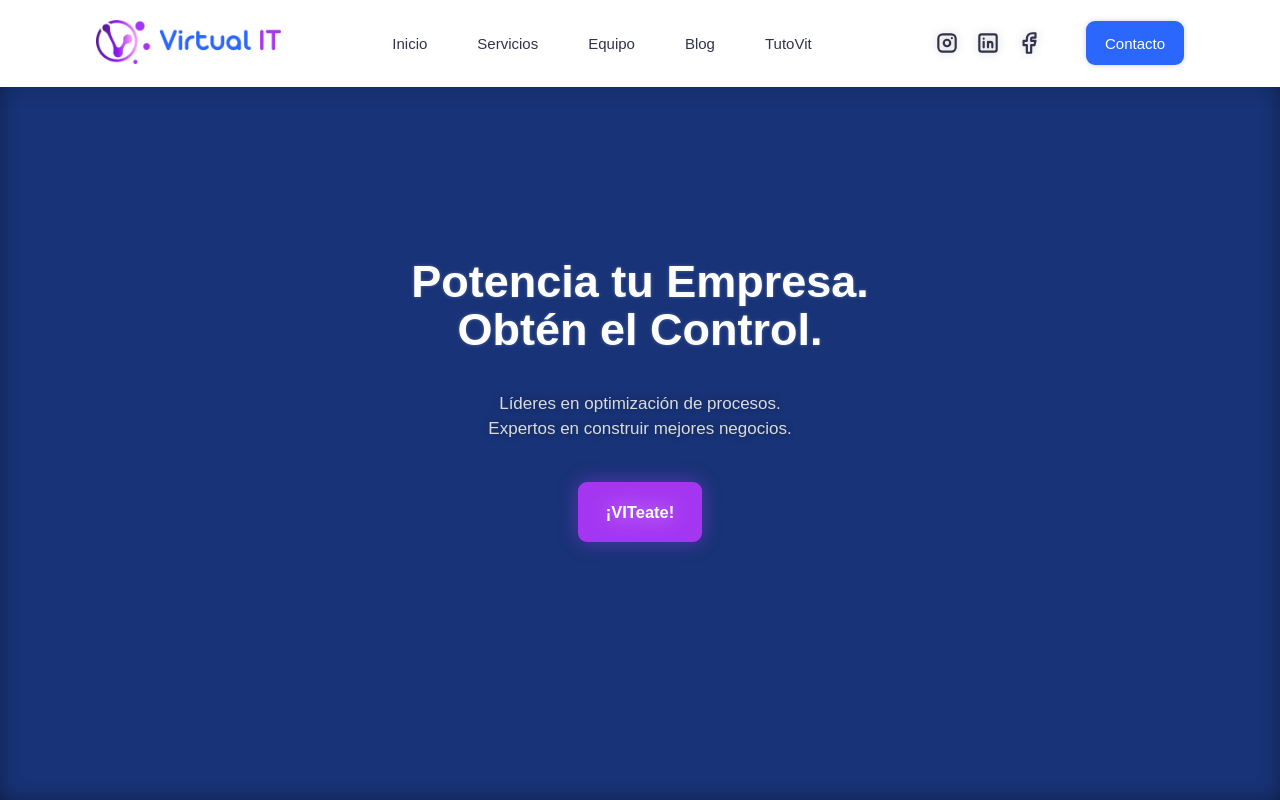
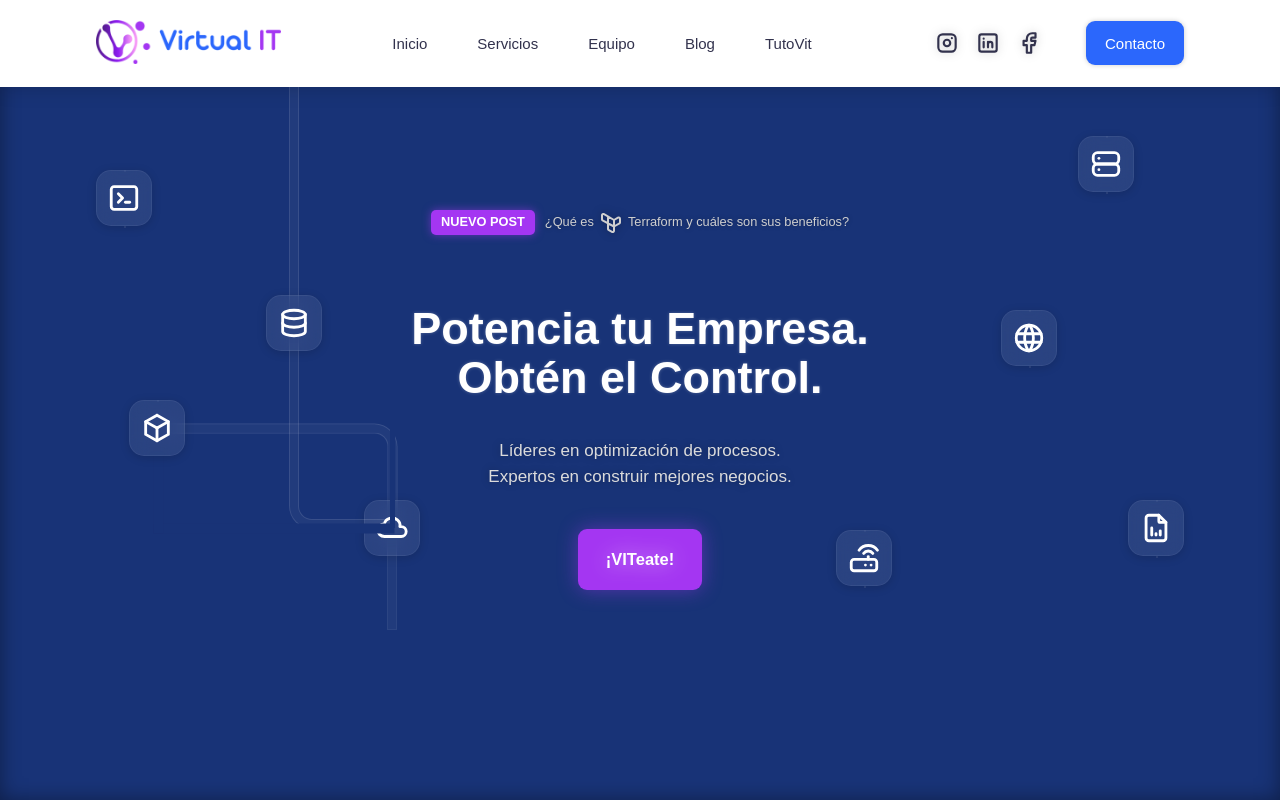
Before and after one commit to ivanbonomi13/vit-site, a React (Vite) app: page / in a window 1280 px wide. Built offline with nearby package versions, Linux system fonts and the light colour scheme; a web font is replaced by a local one.

Commit message:
add bg styles

```diff
--- a/public/styles/components/hero.css
+++ b/public/styles/components/hero.css
@@ -4,6 +4,7 @@
 }
 
 .hero {
+    overflow: hidden;
     background-color: #183377;
     box-shadow: inset 0 0 20px #0006;
 }
@@ -19,8 +20,71 @@
 }
 
 .hero__container * {
+    z-index: 1;
     display: block;
 }
+
+/* TOP AD */
+
+.hero-top-ad {
+    display: flex;
+    align-items: center;
+    justify-content: center;
+    font-size: 12.8px;
+    margin-bottom: 70px;
+}
+
+.hero-top-ad-box {
+    font-weight: 600;
+    background-color: var(--main-purple);
+    padding: 6px 10px;
+    border-radius: 5px;
+    margin-right: 10px;
+    box-shadow: 0 0 8px #a436f28e;
+}
+
+.hero-top-ad-link {
+    display: flex;
+    align-items: center;
+}
+
+.hero-top-ad-link:hover > .hero-top-ad-link-comment {
+    color: #fff
+}
+
+.hero-top-ad-link:hover > .hero-top-ad-link-icon {
+    stroke: #fff
+}
+
+.hero-top-ad-link-comment {
+    color: #cfcfcf;
+    transition: color .2s ease-in-out;
+    text-shadow: 0 0 5px #0005;
+}
+
+.hero-top-ad-link-icon {
+    width: 24px;
+    stroke: #cfcfcf;
+    stroke-width: 2;
+    transition: stroke .2s ease-in-out;
+    filter: drop-shadow(0 0 5px #0005);
+}
+
+.hero-top-ad-link-icon:first-of-type {
+    margin: 0 5px;
+}
+
+.hero-top-ad-link-icon:last-of-type {
+    width: 0;
+    transition: width .2s ease-in-out, margin-left .2s ease-in-out;
+}
+
+.hero-top-ad-link:hover > .hero-top-ad-link-icon:last-of-type {
+    width: 24px;
+    margin-left: 5px;
+}
+
+/* MAIN QUOTE */
 
 .hero-main-quote {
     line-height: 1.08;
--- /dev/null
+++ b/public/styles/components/herobg.css
@@ -0,0 +1,182 @@
+.hero-bg {
+    position: absolute;
+    width: 100%;
+    height: 100%;
+    z-index: 0;
+}
+
+.hero-bg-box {
+    position: absolute;
+    width: fit-content;
+
+    @starting-style {
+        transform: translateY(400px);
+    };
+}
+
+.hero-bg-icon {
+    position: relative;
+    width: 56px;
+    stroke-width: 2;
+    stroke: #fff;
+    border-radius: 15px;
+    padding: 10px;
+    background-color: rgba(255, 255, 255, 0.08);
+    border: 1px solid rgba(255, 255, 255, 0.06);
+    backdrop-filter: blur(10px);
+    box-shadow: 0 2px 10px #00000026;
+    transition: scale .2s ease;
+}
+
+.hero-bg-icon:hover {
+    scale: 1.08;
+}
+
+.hero-bg-icon:active {
+    scale: 0.92;
+}
+
+.hero-bg-box::after, .hero-bg-box::before {
+    content: '';
+    position: absolute;
+    background-color: rgba(255, 255, 255, 0.038);
+    border: 1px solid rgba(255, 255, 255, 0.05);
+    opacity: 1;
+
+    transition: opacity 2s ease-in-out;
+
+    @starting-styles {
+        opacity: 0;
+    }
+}
+
+/* CONSOLE */
+
+.hero-bg-box:first-of-type {
+    top: 170px;
+    left: 0;
+
+    transition: transform .7s ease-in-out;
+}
+
+/* CONTAINER */
+
+.hero-bg-box:nth-of-type(2) {
+    z-index: 5;
+    top: 400px;
+    left: 32.5px;
+
+    transition: transform 1s ease-in-out;
+}
+
+.hero-bg-box:nth-of-type(2):after {
+    width: 231.5px;
+    height: 95.5px;
+    top: 50%;
+    left: 50%;
+    background: none;
+    border: 10px solid #183377;
+    border-top: none;
+    border-right: none;
+    transform: translate(-3.5px, -.5px);
+    z-index: -3;
+}
+
+/* DATABASE */
+
+.hero-bg-box:nth-of-type(3) {
+    top: 295px;
+    left: 170px;
+
+    transition: transform .8s ease-in-out;
+}
+
+.hero-bg-box:nth-of-type(3):after {
+    width: 5px;
+    height: 480px;
+    bottom: -177px;
+    background-color: #183377;
+    border: none;
+    left: 124px;
+    transform: translate(0, 0);
+    z-index: -3;
+}
+
+.hero-bg-box:nth-of-type(3):before {
+    height: 480px;
+    width: 94px;
+    bottom: 0px;
+    background: #000;
+    transform: translate(-4px, 177px);
+    border-bottom-left-radius: 22px;
+    border: 8px solid rgba(255, 255, 255, 0.038);
+    box-shadow: inset 0 0 0 1px rgba(255, 255, 255, 0.14), 0 0 0 1px rgba(255, 255, 255, 0.14);
+    border-right: none;
+    border-top: none;
+    background: none;
+    z-index: -3;
+}
+
+/* CLOUD */
+
+.hero-bg-box:nth-of-type(4) {
+    top: 500px;
+    left: 268px;
+
+    transition: transform 1s ease-in-out;
+    z-index: -2;
+}
+
+.hero-bg-box:nth-of-type(4):after {
+    width: 231.5px;
+    height: 95.5px;
+    border-top-right-radius: 22px;
+    border: 8px solid rgba(255, 255, 255, 0.038);
+    box-shadow: inset 0 0 0 1px rgba(255, 255, 255, 0.14), 0 0 0 1px rgba(255, 255, 255, 0.14);
+    border-left: none;
+    border-bottom: none;
+    background: none;
+    top:50%;
+    left: 50%;
+    transform: translate(calc(-100% + 4px), -100%);
+    z-index: -5;
+}
+
+.hero-bg-box:nth-of-type(4):before {
+    width: 8px;
+    height: 100px;
+    top:50%;
+    left: 50%;
+    transform: translate(-50%, 0);
+    z-index: -5;
+}
+
+/* SERVER */
+
+.hero-bg-box:nth-of-type(5) {
+    top: 136px;
+    right: 50px;
+
+    transition: transform .6s ease-in-out;
+}
+
+.hero-bg-box:nth-of-type(6) {
+    top: 310px;
+    right: 127px;
+
+    transition: transform .76s ease-in-out;
+}
+
+.hero-bg-box:nth-of-type(7) {
+    top: 500px;
+    right: 0px;
+
+    transition: transform .85s ease-in-out;
+}
+
+.hero-bg-box:last-of-type {
+    top: 530px;
+    right: 292px;
+
+    transition: transform 1s ease-in-out;
+}
--- a/src/components/Hero.jsx
+++ b/src/components/Hero.jsx
@@ -1,10 +1,44 @@
 import '../../public/styles/components/hero.css'
+import { HeroBackground } from './HeroBackground'
+import { Icon } from './Icon'
+
+const icons = [
+    <>
+        <path d="M15 15.5l-11.476 -6.216a1 1 0 0 1 -.524 -.88v-4.054a1.35 1.35 0 0 1 2.03 -1.166l9.97 5.816v10.65a1.35 1.35 0 0 1 -2.03 1.166l-3.474 -2.027a1 1 0 0 1 -.496 -.863v-11.926" />
+        <path d="M15 15.5l5.504 -3.21a1 1 0 0 0 .496 -.864v-3.576a1.35 1.35 0 0 0 -2.03 -1.166l-3.97 2.316" />
+    </>,
+    <>
+        <path d="M5 12l14 0" />
+        <path d="M15 16l4 -4" />
+        <path d="M15 8l4 4" />
+    </>
+]
 
 export const Hero = () => {
     return (
         <main className='hero'>
             <div className='hero__container hero-container section-container'>
+                <HeroBackground />
                 <div className='hero__container__content hero-content'>
+                    <div className='hero__container__content__ad hero-top-ad'>
+                        <span className='hero__container__content__ad__box hero-top-ad-box not-selectable'>
+                            NUEVO POST
+                        </span>
+                        <a href='' className='hero__container__content__ad__link hero-top-ad-link'>
+                            <span className='hero__container__content__ad__link__comment hero-top-ad-link-comment'>
+                                ¿Qué es
+                            </span>
+                            <Icon className={'hero__container__content__ad__link__icon hero-top-ad-link-icon'}>
+                                {icons[0]}
+                            </Icon>
+                            <span className='hero__container__content__ad__link__comment hero-top-ad-link-comment'>
+                                Terraform y cuáles son sus beneficios?
+                            </span>
+                            <Icon className={'hero__container__content__ad__link__icon hero-top-ad-link-icon'}>
+                                {icons[1]}
+                            </Icon>
+                        </a>
+                    </div>
                     <h1 className='hero__container__content__quote hero-main-quote'>
                         Potencia tu Empresa.<br />
                         Obtén el Control.
--- /dev/null
+++ b/src/components/HeroBackground.jsx
@@ -0,0 +1,68 @@
+import { Icon } from "./Icon"
+import '../../public/styles/components/herobg.css'
+
+const icons = [
+    <>
+        <path d="M8 9l3 3l-3 3" />
+        <path d="M13 15l3 0" />
+        <path d="M3 4m0 2a2 2 0 0 1 2 -2h14a2 2 0 0 1 2 2v12a2 2 0 0 1 -2 2h-14a2 2 0 0 1 -2 -2z" />
+    </>,
+    <>
+        <path d="M12 3l8 4.5l0 9l-8 4.5l-8 -4.5l0 -9l8 -4.5" />
+        <path d="M12 12l8 -4.5" />
+        <path d="M12 12l0 9" />
+        <path d="M12 12l-8 -4.5" />
+    </>,
+    <>
+        <path d="M12 6m-8 0a8 3 0 1 0 16 0a8 3 0 1 0 -16 0" />
+        <path d="M4 6v6a8 3 0 0 0 16 0v-6" />
+        <path d="M4 12v6a8 3 0 0 0 16 0v-6" />
+    </>,
+    <>
+        <path d="M6.657 18c-2.572 0 -4.657 -2.007 -4.657 -4.483c0 -2.475 2.085 -4.482 4.657 -4.482c.393 -1.762 1.794 -3.2 3.675 -3.773c1.88 -.572 3.956 -.193 5.444 1c1.488 1.19 2.162 3.007 1.77 4.769h.99c1.913 0 3.464 1.56 3.464 3.486c0 1.927 -1.551 3.487 -3.465 3.487h-11.878" />
+    </>,
+    <>
+        <path d="M3 4m0 3a3 3 0 0 1 3 -3h12a3 3 0 0 1 3 3v2a3 3 0 0 1 -3 3h-12a3 3 0 0 1 -3 -3z" />
+        <path d="M3 12m0 3a3 3 0 0 1 3 -3h12a3 3 0 0 1 3 3v2a3 3 0 0 1 -3 3h-12a3 3 0 0 1 -3 -3z" />
+        <path d="M7 8l0 .01" />
+        <path d="M7 16l0 .01" />
+    </>,
+    <>
+        <path d="M3 12a9 9 0 1 0 18 0a9 9 0 0 0 -18 0" />
+        <path d="M3.6 9h16.8" />
+        <path d="M3.6 15h16.8" />
+        <path d="M11.5 3a17 17 0 0 0 0 18" />
+        <path d="M12.5 3a17 17 0 0 1 0 18" />
+    </>,
+    <>
+        <path d="M14 3v4a1 1 0 0 0 1 1h4" />
+        <path d="M17 21h-10a2 2 0 0 1 -2 -2v-14a2 2 0 0 1 2 -2h7l5 5v11a2 2 0 0 1 -2 2z" />
+        <path d="M9 17l0 -5" />
+        <path d="M12 17l0 -1" />
+        <path d="M15 17l0 -3" />
+    </>,
+    <>
+        <path d="M3 13m0 2a2 2 0 0 1 2 -2h14a2 2 0 0 1 2 2v4a2 2 0 0 1 -2 2h-14a2 2 0 0 1 -2 -2z" />
+        <path d="M17 17l0 .01" />
+        <path d="M13 17l0 .01" />
+        <path d="M15 13l0 -2" />
+        <path d="M11.75 8.75a4 4 0 0 1 6.5 0" />
+        <path d="M8.5 6.5a8 8 0 0 1 13 0" />
+    </>
+]
+
+export const HeroBackground = () => {
+    return (
+        <div className="hero__container__bg hero-bg">
+            {
+                icons.map((icon, index) =>
+                    <div key={index} className="hero__container__bg__box hero-bg-box">
+                        <Icon className={'hero__container__bg__box__icon hero-bg-icon'}>
+                            {icon}
+                        </Icon>
+                    </div>
+                )
+            }
+        </div>
+    )
+}
```
